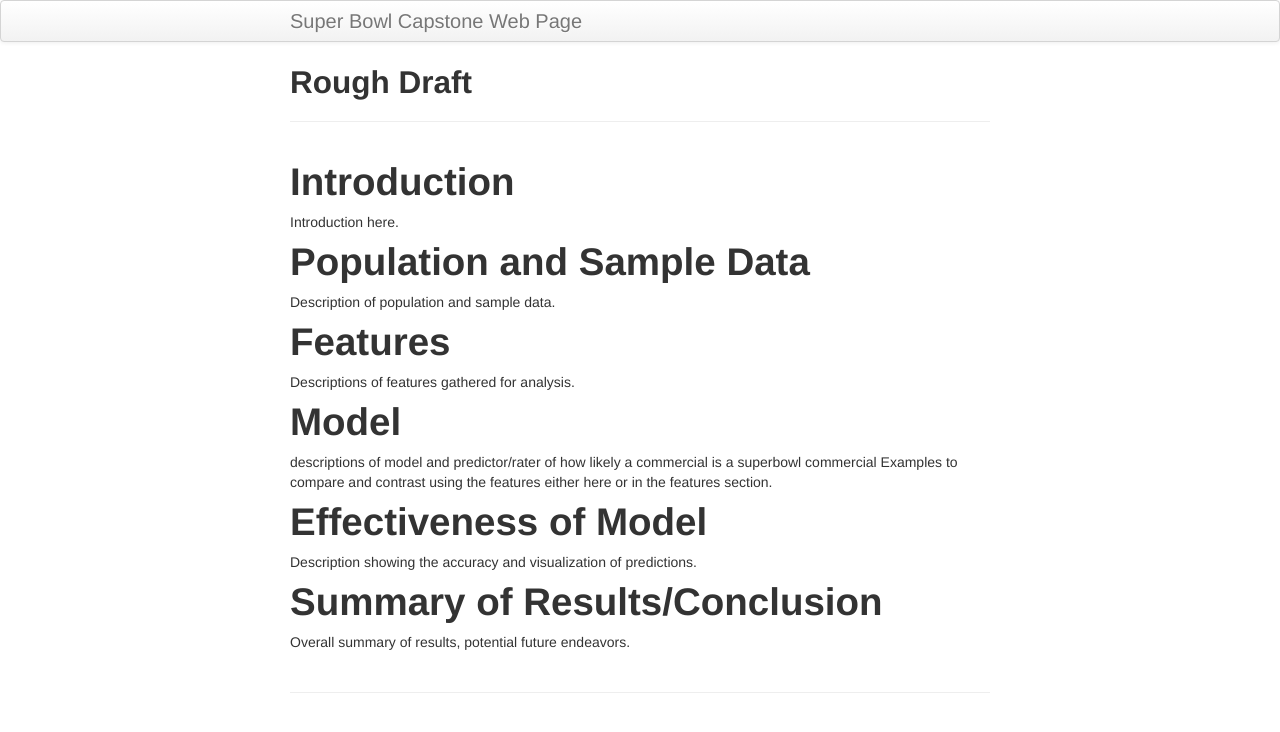
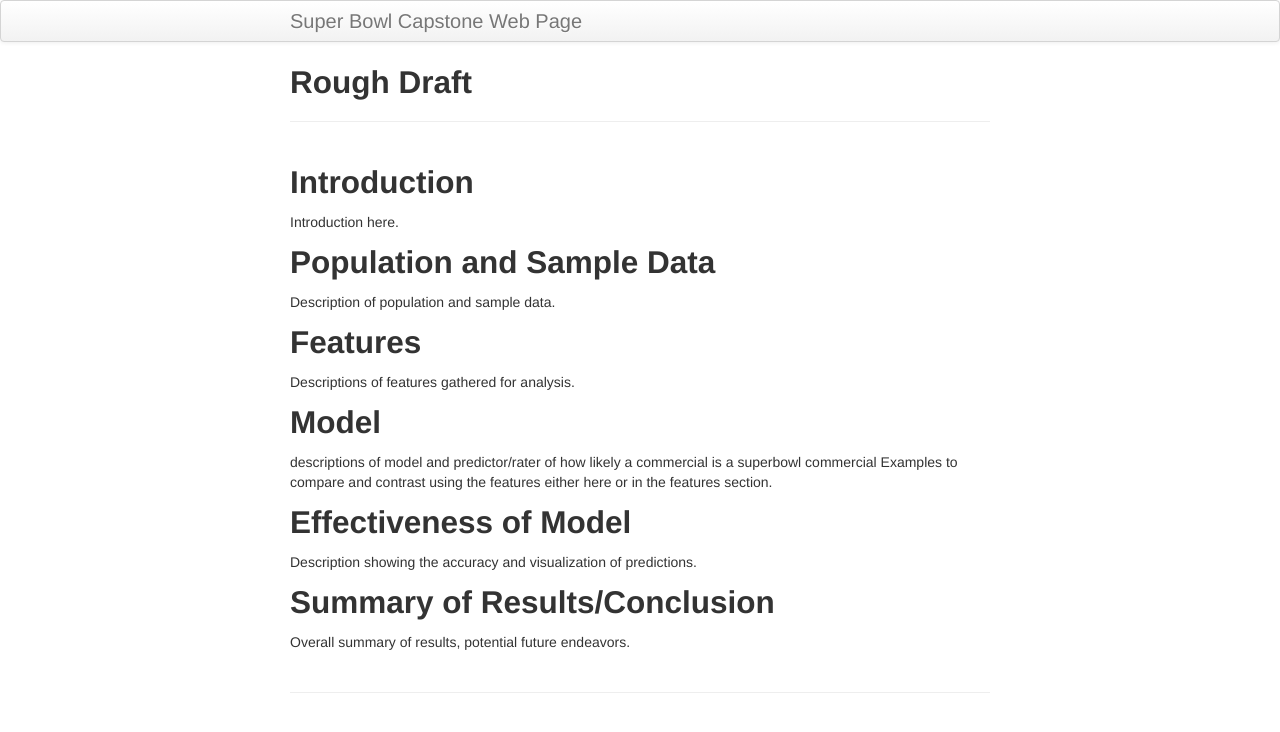
Before and after one commit to Furbeh/SuperBowlCapstoneWebPage, a Jekyll site: the page built from index.md, in a window 1280 px wide. Shown: the top 732 px of the page. Built offline with Jekyll 4.4.1, drawn with Linux system fonts in a browser that asks for light colours.

```diff
--- a/index.md
+++ b/index.md
@@ -5,21 +5,21 @@ tagline:
 description: Current Rough Draft for DSC180B
 ---
 
-# Introduction
+## Introduction
 Introduction here.
 
-# Population and Sample Data
+## Population and Sample Data
 Description of population and sample data.
 
-# Features
+## Features
 Descriptions of features gathered for analysis.
 
-# Model
+## Model
 descriptions of model and predictor/rater of how likely a commercial is a superbowl commercial
 Examples to compare and contrast using the features either here or in the features section.
 
-# Effectiveness of Model
+## Effectiveness of Model
 Description showing the accuracy and visualization of predictions.
 
-# Summary of Results/Conclusion
+## Summary of Results/Conclusion
 Overall summary of results, potential future endeavors.
```
